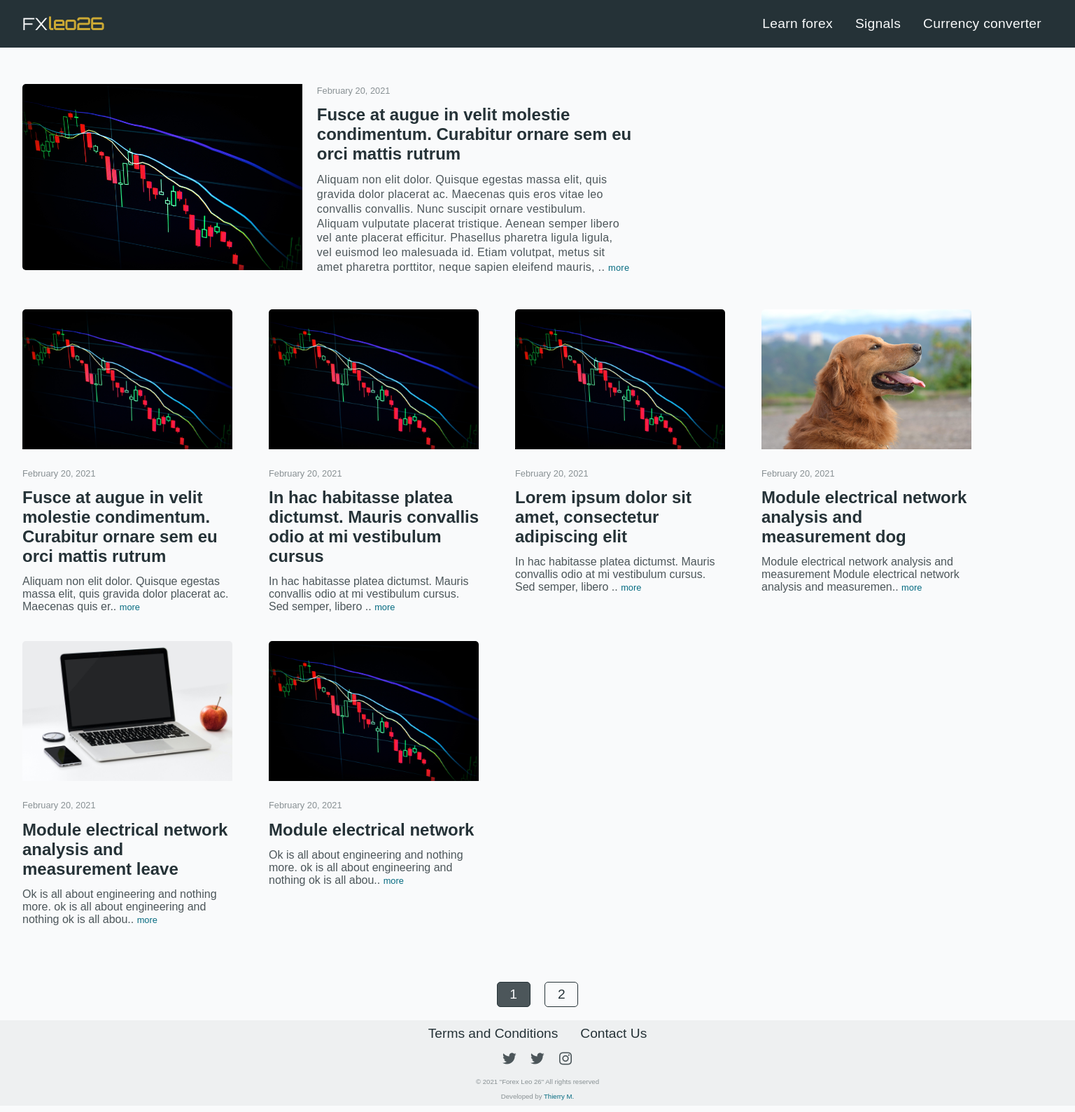
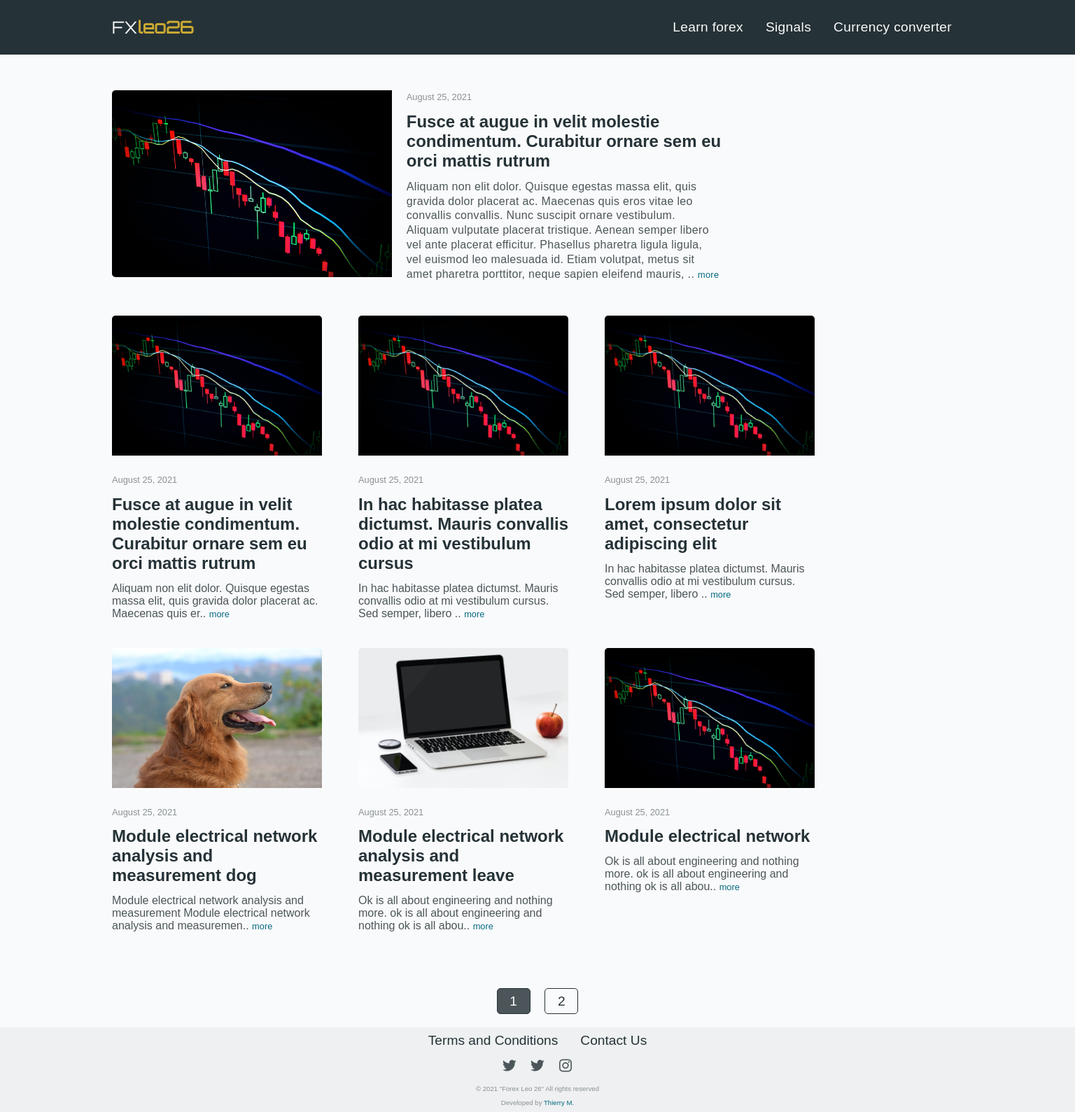
Before and after one commit to r-e-d-ant/forex-leo-26, a Flask app: page / in a window 1536 px wide. Shown: the whole page at 70% size. Run offline with Flask 2, Linux system fonts and the light colour scheme; data comes from the database, SQL or seed files in the repository.

Commit message:
responsiveness fixed

```diff
--- a/forex_26_app/static/style.css
+++ b/forex_26_app/static/style.css
@@ -1,5 +1,4 @@
 /* FONT FAMILY*/
-@import url('https://fonts.googleapis.com/css2?family=Indie+Flower&display=swap'); /* Indie Flower */
 @import url('https://fonts.googleapis.com/css2?family=Orbitron&display=swap'); /* Orbit */
 
 *,
@@ -66,6 +65,24 @@ header {
     align-items: center;
     justify-content: space-between;
     padding: 1.2rem 2rem;
+}
+@media screen and (min-width: 1400px){
+    .container {
+        padding: 1.2rem 10rem;
+    }
+
+    header {
+        padding: 1.5rem 10rem;
+    }
+}
+@media screen and (min-width: 2000px){
+    .container {
+        padding: 1.2rem 30rem;
+    }
+
+    header {
+        padding: 1.5rem 30rem;
+    }
 }
 .logo {
     font-family: 'Orbitron', sans-serif;
--- a/forex_26_app/templates/home.html
+++ b/forex_26_app/templates/home.html
@@ -4,11 +4,12 @@
 {% block content %}
 <!-- Latest Posts -->
 
+{% if posts.page == 1 %}
 <div class="latest_post-container">
     <div class="latest_post">
         <img class="overview-image-latest" alt="" src="{{ url_for('static', filename='photos/' + posts.items[0].image) }}">
         <div class="news-summary-container">
-            <span class="text-muted date-posted">February 20, 2021</span>
+            <span class="text-muted date-posted">{{ posts.items[0].posted_date.strftime("%B %d, %Y") }}</span>
 
             <h2 class="news-title-summary news-title-summary-latest">
                 <a class="news-title-summary-link" href="{{ url_for('post', post_title=posts.items[0].title, post_id=posts.items[0].id ) }}">{{ posts.items[0].title }}</a>
@@ -25,6 +26,7 @@
         </div>
     </div>
 </div>
+{% endif %}
 
 <!-- All Posts -->
 
@@ -33,7 +35,7 @@
     <div class="news-card">
         <img class="overview-image" alt="" src="{{ url_for('static', filename='photos/' + post.image) }}">
         <div class="news-summary-container">
-            <span class="text-muted date-posted">February 20, 2021</span>
+            <span class="text-muted date-posted">{{ post.posted_date.strftime("%B %d, %Y") }}</span>
             <h2 class="news-title-summary">
                 <a class="news-title-summary-link" href="{{ url_for('post', post_title=post.title, post_id=post.id ) }}">{{ post.title }}</a>
             </h2>
```
